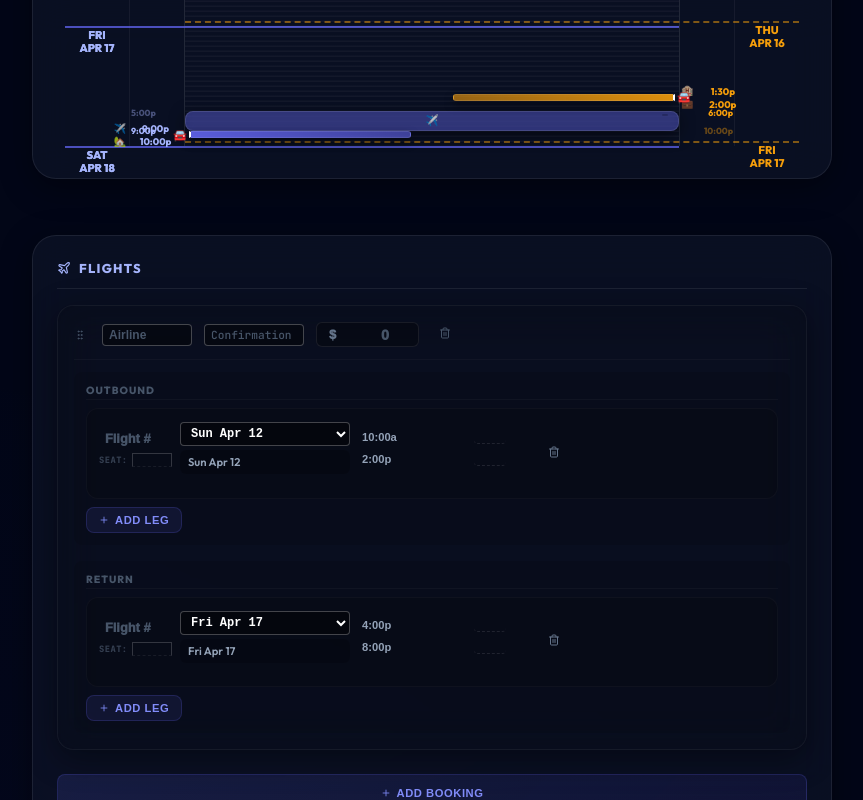
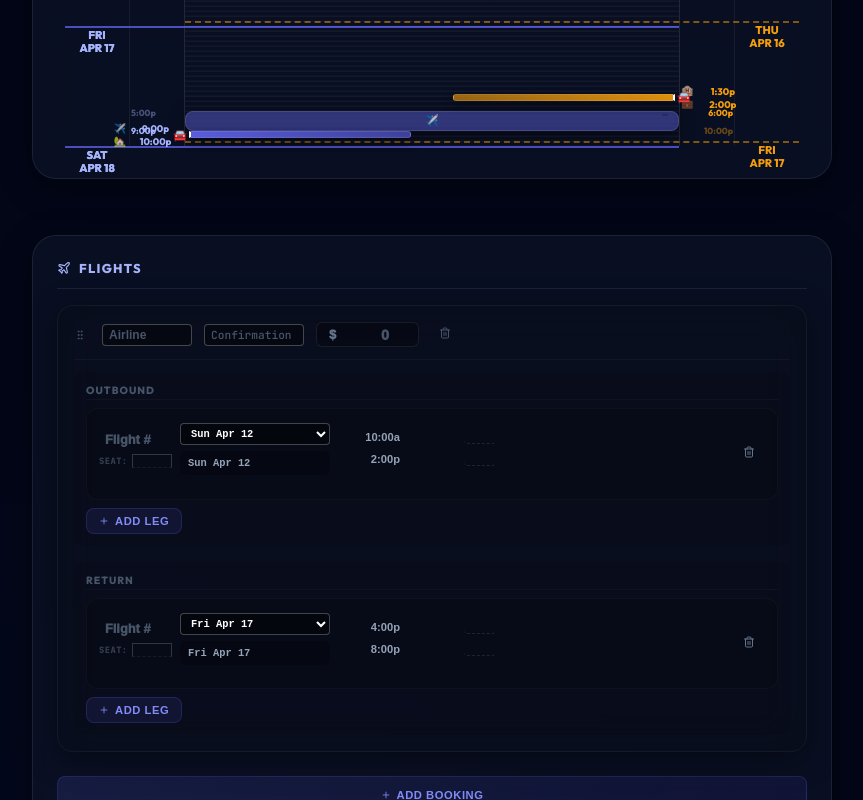
Before and after one commit to outofthisworldapps/work-travel, a React (Vite) app: page / in a window 1280 px wide. Both pictures are taken after typing "Sample" into the empty fields and a click on the button "ADD BOOKING". Shown: the part 1196-1996 px from the top of the page, without its empty margins (208-1071 px from the left). Built offline with nearby package versions, Linux system fonts and the light colour scheme.

Commit message:
Refine flight row UI: TZ-aware arrival dates, right-justified times, monospace arrival dates, and improved layout.

```diff
--- a/src/App.jsx
+++ b/src/App.jsx
@@ -33,7 +33,7 @@ import { calculateMIE, formatCurrency, MI_RATE, MOCK_RATES, convertCurrency, MEA
 import { autoPopulateHotels } from './utils/hotelLogic';
 import ContinuousTimeline from './components/ContinuousTimeline';
 
-const APP_VERSION = "2025-12-28 21:07 EST";
+const APP_VERSION = "2025-12-28 22:21 EST";
 
 const generateId = () => Math.random().toString(36).substr(2, 9);
 
@@ -947,7 +947,7 @@ const SortableTravelLeg = ({ leg, onUpdate, onDelete, onLinkToggle, isLockedStar
 // Updated FlightSegmentRow component
 // Simplified FlightSegmentRow with dropdown date selector
 // Simplified FlightSegmentRow with dropdown date selector
-const FlightSegmentRow = ({ segment, onUpdate, onDelete, isLast, layover, tripDates }) => {
+const FlightSegmentRow = ({ segment, onUpdate, onDelete, isLast, layover, tripDates, homeCity, destCity, homeTimeZone, destTimeZone }) => {
   const parseFrag = (dateStr) => {
     if (!dateStr) return null;
     try {
@@ -994,13 +994,23 @@ const FlightSegmentRow = ({ segment, onUpdate, onDelete, isLast, layover, tripDa
     if (dateStr) {
       const updates = { depDate: dateStr };
 
-      // Auto-calculate arrival date based on times
+      // Auto-calculate arrival date based on times and time zones
       const date = parseFrag(dateStr);
       const depMins = parseTimeToMinutes(segment.depTime);
       const arrMins = parseTimeToMinutes(segment.arrTime);
 
-      if (depMins !== null && arrMins !== null) {
-        const daysToAdd = arrMins < depMins ? 1 : 0;
+      if (depMins !== null && arrMins !== null && date) {
+        const depTZ = getPortTZ(segment.depPort, homeCity, destCity, homeTimeZone, destTimeZone);
+        const arrTZ = getPortTZ(segment.arrPort, homeCity, destCity, homeTimeZone, destTimeZone);
+
+        // Offset shift in minutes (arrTZ vs depTZ)
+        const shiftHours = getTZOffset(date, arrTZ, depTZ);
+        const shiftMins = shiftHours * 60;
+
+        // Effective arrival time in the same TZ as departure to check for midnight crossing
+        const effectiveArrMins = arrMins - shiftMins;
+
+        const daysToAdd = effectiveArrMins < depMins ? 1 : 0;
         const newArrDate = addDays(date, daysToAdd);
         updates.arrDate = safeFormat(newArrDate, 'yyyy-MM-dd');
       } else {
@@ -1051,7 +1061,7 @@ const FlightSegmentRow = ({ segment, onUpdate, onDelete, isLast, layover, tripDa
               className="f-inp f-date-select monospace-font"
               value={depDate && !isNaN(depDate.getTime()) ? format(depDate, 'yyyy-MM-dd') : ''}
               onChange={e => handleDepDateChange(e.target.value)}
-              style={{ fontFamily: 'monospace' }}
+              style={{ fontFamily: 'monospace', fontSize: '0.65rem' }}
             >
               <option value="">Select date</option>
               {tripDates && tripDates.map((date, idx) => {
@@ -1063,9 +1073,9 @@ const FlightSegmentRow = ({ segment, onUpdate, onDelete, isLast, layover, tripDa
               })}
             </select>
           </div>
-          <div className="f-arr-date-display">
+          <div className="f-arr-date-display" style={{ marginTop: '2px' }}>
             {arrDate && !isNaN(arrDate.getTime()) ? (
-              <span className="arr-date-text">
+              <span className="arr-date-text" style={{ fontFamily: 'monospace', fontSize: '0.65rem' }}>
                 {format(arrDate, 'EEE MMM d')}
               </span>
             ) : (
@@ -1112,7 +1122,7 @@ const FlightSegmentRow = ({ segment, onUpdate, onDelete, isLast, layover, tripDa
 };
 
 
-const SortableFlightRow = ({ flight, onUpdate, onDelete, tripDates }) => {
+const SortableFlightRow = ({ flight, onUpdate, onDelete, tripDates, homeCity, destCity, homeTimeZone, destTimeZone }) => {
   const { attributes, listeners, setNodeRef, transform, transition, isDragging } = useSortable({ id: flight.id });
   const style = { transform: CSS.Transform.toString(transform), transition, opacity: isDragging ? 0.3 : 1 };
 
@@ -1230,6 +1240,10 @@ const SortableFlightRow = ({ flight, onUpdate, onDelete, tripDates }) => {
                 onDelete={() => deleteLeg('outbound', seg.id)}
                 isLast={idx === flight.outbound.length - 1}
                 tripDates={tripDates}
+                homeCity={homeCity}
+                destCity={destCity}
+                homeTimeZone={homeTimeZone}
+                destTimeZone={destTimeZone}
               />
             </React.Fragment>
           ))}
@@ -1253,6 +1267,10 @@ const SortableFlightRow = ({ flight, onUpdate, onDelete, tripDates }) => {
                 onDelete={() => deleteLeg('returnSegments', seg.id)}
                 isLast={idx === flight.returnSegments.length - 1}
                 tripDates={tripDates}
+                homeCity={homeCity}
+                destCity={destCity}
+                homeTimeZone={homeTimeZone}
+                destTimeZone={destTimeZone}
               />
             </React.Fragment>
           ))}
@@ -1264,7 +1282,7 @@ const SortableFlightRow = ({ flight, onUpdate, onDelete, tripDates }) => {
 };
 
 
-const FlightPanel = ({ flights, totalCost, onUpdate, onDelete, onAdd, dragEndHandler, tripDates }) => {
+const FlightPanel = ({ flights, totalCost, onUpdate, onDelete, onAdd, dragEndHandler, tripDates, homeCity, destCity, homeTimeZone, destTimeZone }) => {
   return (
     <div className="flight-panel glass">
       <div className="f-header">
@@ -1278,6 +1296,10 @@ const FlightPanel = ({ flights, totalCost, onUpdate, onDelete, onAdd, dragEndHan
             onUpdate={(field, val) => onUpdate(f.id, field, val)}
             onDelete={() => onDelete(f.id)}
             tripDates={tripDates}
+            homeCity={homeCity}
+            destCity={destCity}
+            homeTimeZone={homeTimeZone}
+            destTimeZone={destTimeZone}
           />
         ))}
         {flights.length === 0 && <div className="no-travel" style={{ padding: '1rem' }}>No flights added</div>}
@@ -3382,6 +3404,10 @@ function App() {
               onAdd={addFlightLeg}
               dragEndHandler={handleFlightDragEnd}
               tripDates={days.map(d => d.date)}
+              homeCity={homeCity}
+              destCity={destCity}
+              homeTimeZone={homeTimeZone}
+              destTimeZone={destTimeZone}
             />
           </section>
 
@@ -3986,12 +4012,12 @@ function App() {
         .seg-arrow { color: #475569; font-size: 0.8rem; font-weight: 900; text-align: center; }
 
         .f-segment { background: rgba(0,0,0,0.15); border-radius: 0.75rem; padding: 0.75rem; margin-bottom: 0.5rem; border: 1px solid rgba(255,255,255,0.03); }
-        .f-seg-grid { display: grid; grid-template-columns: 75px 170px 60px 110px 32px; gap: 4px 6px; align-items: center; }
+        .f-seg-grid { display: grid; grid-template-columns: 75px 150px 70px 1fr 32px; gap: 4px 6px; align-items: center; }
         .f-grid-col { display: flex; flex-direction: column; gap: 4px; overflow: hidden; }
         .f-sub-label { display: flex; align-items: center; gap: 4px; font-size: 0.6rem; color: #94a3b8; font-family: 'JetBrains Mono', monospace; opacity: 0.7; }
         .s-full-num { background: transparent !important; border: none !important; width: 100%; color: var(--accent) !important; font-weight: 950 !important; text-align: left !important; font-size: 0.8rem !important; overflow: hidden; text-overflow: ellipsis; }
         .s-date { font-size: 0.65rem; width: 100% !important; }
-        .s-time { width: 100% !important; font-size: 0.7rem; font-weight: 600; background: transparent !important; border: none !important; color: #94a3b8; text-align: left !important; }
+        .s-time { width: 100% !important; font-size: 0.7rem; font-weight: 600; background: transparent !important; border: none !important; color: #94a3b8; text-align: right !important; }
         .s-port { width: 50px !important; font-weight: 950; text-transform: uppercase; color: #fff !important; background: transparent !important; border: none !important; text-align: left !important; font-size: 0.75rem; padding: 2px 4px !important; }
         .s-term { width: 32px !important; font-weight: 700; text-transform: uppercase; color: #64748b !important; background: transparent !important; border: none !important; border-bottom: 1px dashed rgba(255,255,255,0.1) !important; text-align: center !important; font-size: 0.6rem; padding: 1px 2px !important; }
         .seat-label { font-weight: 950; color: #475569; text-transform: uppercase; letter-spacing: 0.05em; font-size: 0.55rem; }
@@ -4248,7 +4274,7 @@ function App() {
           .si-cal { margin-left: 2px !important; }
 
           .f-seg-grid {
-            grid-template-columns: 60px 85px 50px 50px 22px !important;
+            grid-template-columns: 60px 85px 50px 1fr 22px !important;
             gap: 4px 4px !important;
           }
           .f-date-col { display: flex !important; flex-direction: column !important; gap: 4px !important; }
```
